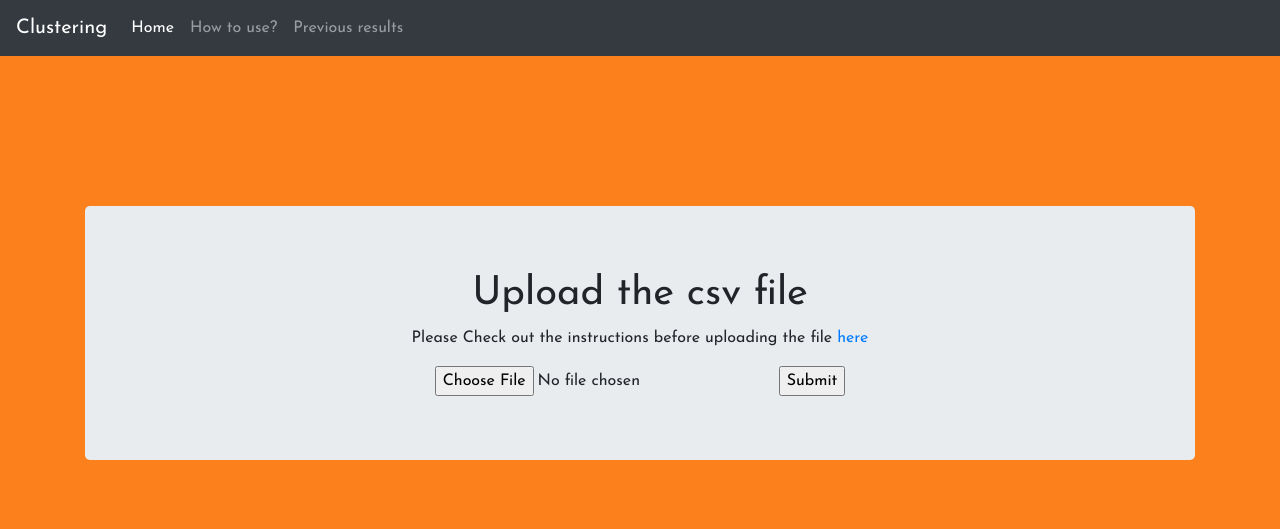
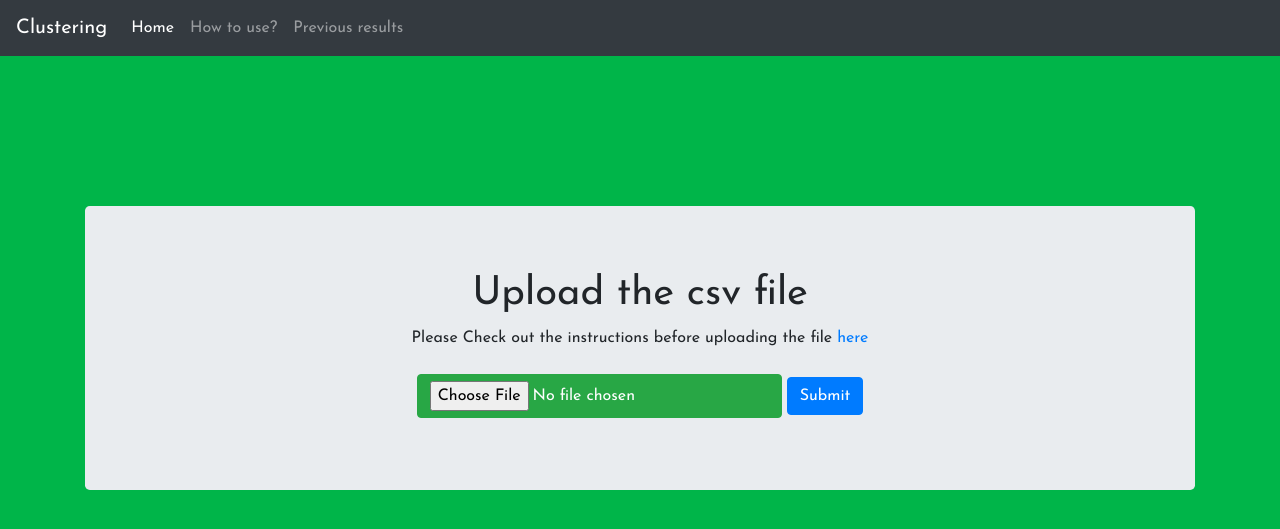
Before and after one commit to Kedar-K/Customer-Segmentation-Heirarchal-clustering, a Flask app: page /upload in a window 1280 px wide. Shown: the top 529 px of the page. Run offline with Flask 2, Linux system fonts and the light colour scheme; parts of the project's set-up code (start-up, migrations or seed data) failed here and were passed over; some libraries are stand-ins or nearby versions.

Commit message:
Chenged color, upload

```diff
--- a/templates/layout.html
+++ b/templates/layout.html
@@ -14,7 +14,7 @@
         body {
             margin: 0px;
             font-family: "Josefin Sans", sans-serif;
-            background-color: #fc811d;
+            background-color: #00B549;
         }
 
         .row .left {
--- a/templates/upload.html
+++ b/templates/upload.html
@@ -7,8 +7,8 @@
         <p>Please Check out the instructions before uploading the file<a href="/use"> here</a></p>
 
         <form action="http://localhost:5000/uploader" method="POST" enctype="multipart/form-data">
-            <input type="file" name="file" />
-            <input type="submit" />
+            <input class="btn btn-success my-2" type="file" name="file" />
+            <input type="submit" class="btn btn-primary my-2" />
         </form>
     </div>
 </section>
```
